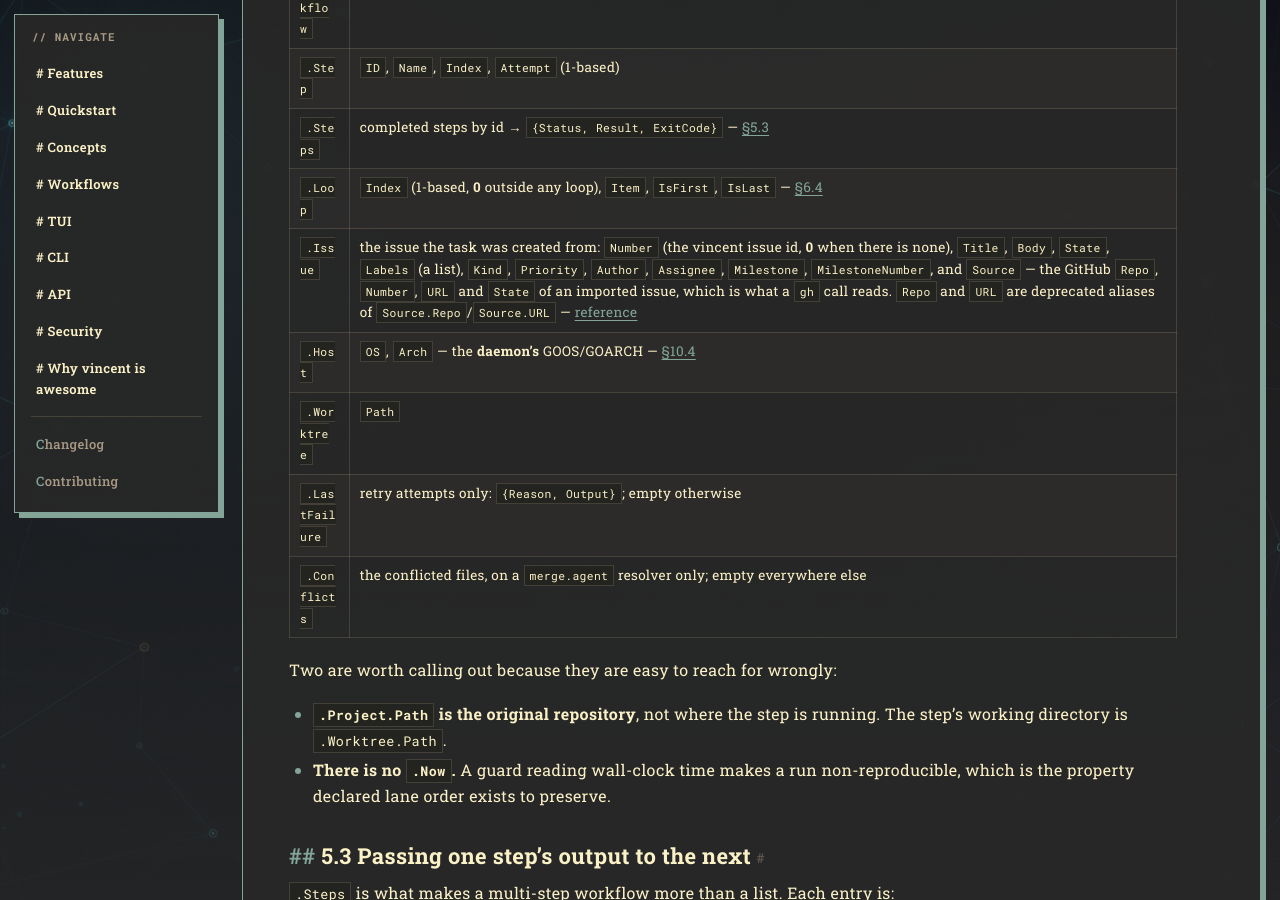
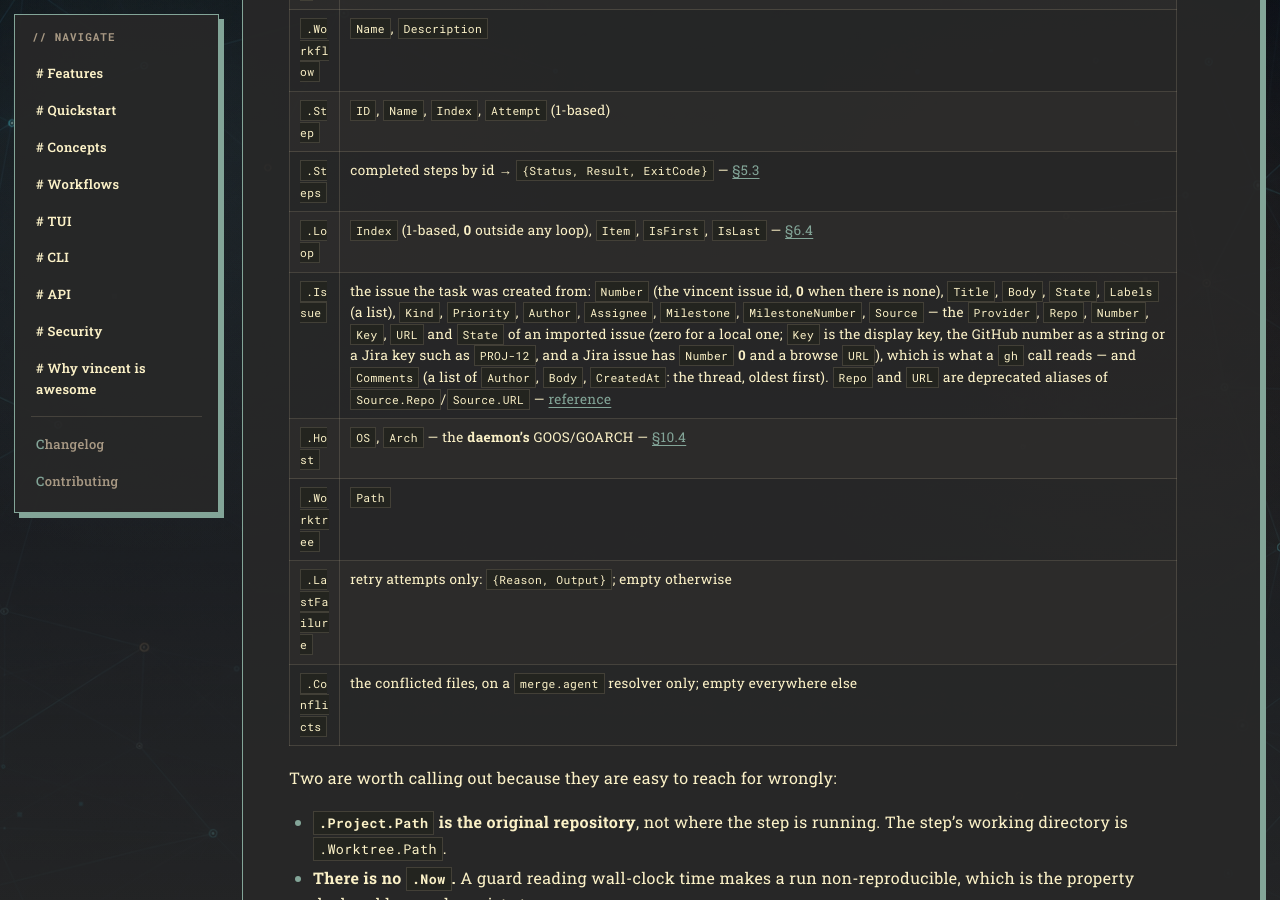
Before and after one commit to lezli01/vincent, a Jekyll site: the page built from docs/guides/workflows.md, in a window 1280 px wide and 900 px high, scrolled down 23419 px. Built offline with Jekyll 4.4.1, drawn with Linux system fonts in a browser that asks for light colours; our own code applies the rules of GitHub Pages for plain Markdown files.

Commit message:
docs(workflows): describe .Issue.Source with its provider and key (review F5)

```diff
--- a/docs/guides/workflows.md
+++ b/docs/guides/workflows.md
@@ -1076,7 +1076,7 @@ is whether `.Steps.foo` exists — that is a run-time fact.
 | `.Step` | `ID`, `Name`, `Index`, `Attempt` (1-based) |
 | `.Steps` | completed steps by id → `{Status, Result, ExitCode}` — [§5.3](#53-passing-one-steps-output-to-the-next) |
 | `.Loop` | `Index` (1-based, **0** outside any loop), `Item`, `IsFirst`, `IsLast` — [§6.4](#64-loops-in-depth) |
-| `.Issue` | the issue the task was created from: `Number` (the vincent issue id, **0** when there is none), `Title`, `Body`, `State`, `Labels` (a list), `Kind`, `Priority`, `Author`, `Assignee`, `Milestone`, `MilestoneNumber`, and `Source` — the GitHub `Repo`, `Number`, `URL` and `State` of an imported issue, which is what a `gh` call reads. `Repo` and `URL` are deprecated aliases of `Source.Repo`/`Source.URL` — [reference](../reference/workflow-schema.md#issue) |
+| `.Issue` | the issue the task was created from: `Number` (the vincent issue id, **0** when there is none), `Title`, `Body`, `State`, `Labels` (a list), `Kind`, `Priority`, `Author`, `Assignee`, `Milestone`, `MilestoneNumber`, `Source` — the `Provider`, `Repo`, `Number`, `Key`, `URL` and `State` of an imported issue (zero for a local one; `Key` is the display key, the GitHub number as a string or a Jira key such as `PROJ-12`, and a Jira issue has `Number` **0** and a browse `URL`), which is what a `gh` call reads — and `Comments` (a list of `Author`, `Body`, `CreatedAt`: the thread, oldest first). `Repo` and `URL` are deprecated aliases of `Source.Repo`/`Source.URL` — [reference](../reference/workflow-schema.md#issue) |
 | `.Host` | `OS`, `Arch` — the **daemon's** GOOS/GOARCH — [§10.4](#104-gating-one-step-by-platform) |
 | `.Worktree` | `Path` |
 | `.LastFailure` | retry attempts only: `{Reason, Output}`; empty otherwise |
```
